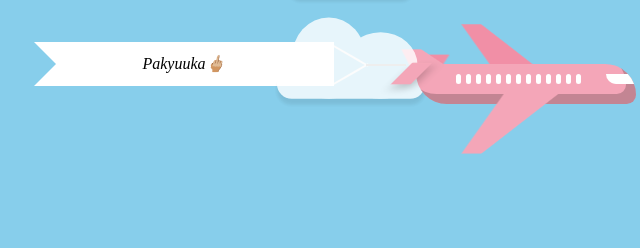
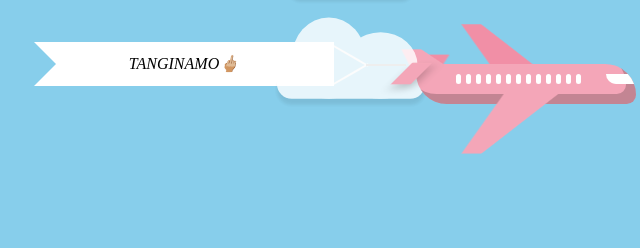
Before and after one commit to Frowcaloe/Er, a plain HTML site: page index.html in a window 1280 px wide. Shown: the part 336-584 px from the top of the page, 149-789 px from the left. Drawn offline with Linux system fonts and the light colour scheme.

Commit message:
Update index.html

```diff
--- a/index.html
+++ b/index.html
@@ -27,7 +27,7 @@
     <div class="banner-container">
         <i class="rope"></i>
         <i class="banner">
-         Pakyuuka🖕🏼
+         TANGINAMO🖕🏼
         <i class="triangle"></i>
     </i>
     </div>
```
